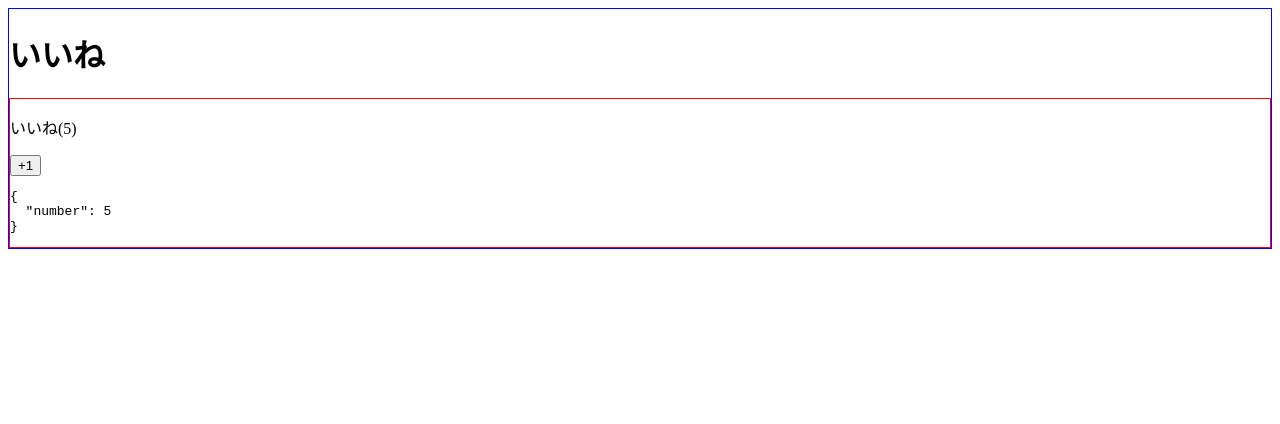
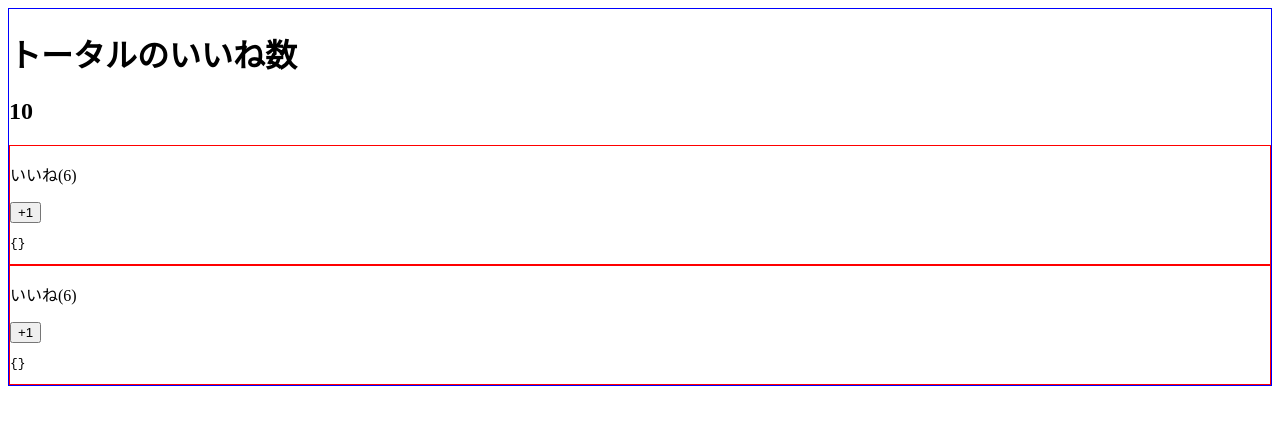
Before and after one commit to Tom-Lennox/vue_cli, a Vue app in the folder mp/: page / in a window 1280 px wide. Shown: the top 424 px of the page. Built offline with nearby package versions, Linux system fonts and the light colour scheme.

Commit message:
区切り

```diff
--- a/mp/src/App.vue
+++ b/mp/src/App.vue
@@ -1,12 +1,19 @@
 <template>
   <div>
     <LikeHeader></LikeHeader>
-    <LikeNumber></LikeNumber>
+    <h2>{{ totalNumber }}</h2>
+    <LikeNumber :total-number="6"></LikeNumber>
+    <LikeNumber :total-number="6"></LikeNumber>
   </div>
 </template>
 <script>
 import LikeHeader from "./components/LikeHeader.vue"
 export default {
+  data() {
+    return {
+      totalNumber: 10
+    }
+  },
   components: {
     // // # ▼ es5
     // LikeHeader: LikeHeader
--- a/mp/src/components/LikeHeader.vue
+++ b/mp/src/components/LikeHeader.vue
@@ -1,3 +1,3 @@
 <template>
-  <h1>いいね</h1>
+  <h1>トータルのいいね数</h1>
 </template>
--- a/mp/src/components/LikeNumber.vue
+++ b/mp/src/components/LikeNumber.vue
@@ -1,6 +1,6 @@
 <template>
   <div>
-    <p>いいね({{ number }})</p>
+    <p>いいね({{ totalNumber }})</p>
     <button @click="increment">+1</button>
     <pre>{{ $data }}</pre>
   </div>
@@ -8,14 +8,15 @@
 
 <script>
 export default {
-  data() {
-    return {
-      number: 5
-    }
-  },
+  props: ["totalNumber"],
+  // data() {
+  //   return {
+  //     number: 5
+  //   }
+  // },
   methods: {
     increment() {
-      this.number += 1
+      this.totalNumber += 1
     }
   }
 }
```
Also changed, not shown: 1 other file (tests, documents, lock files or other folders).
